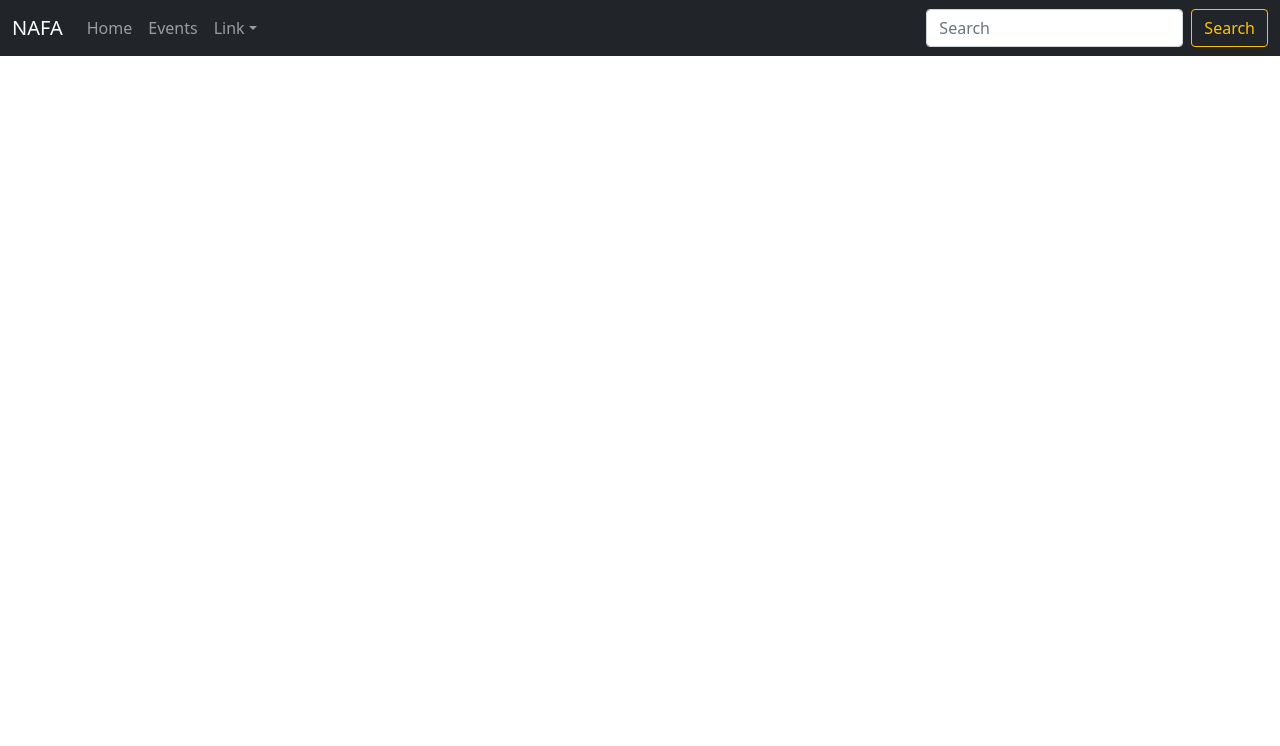
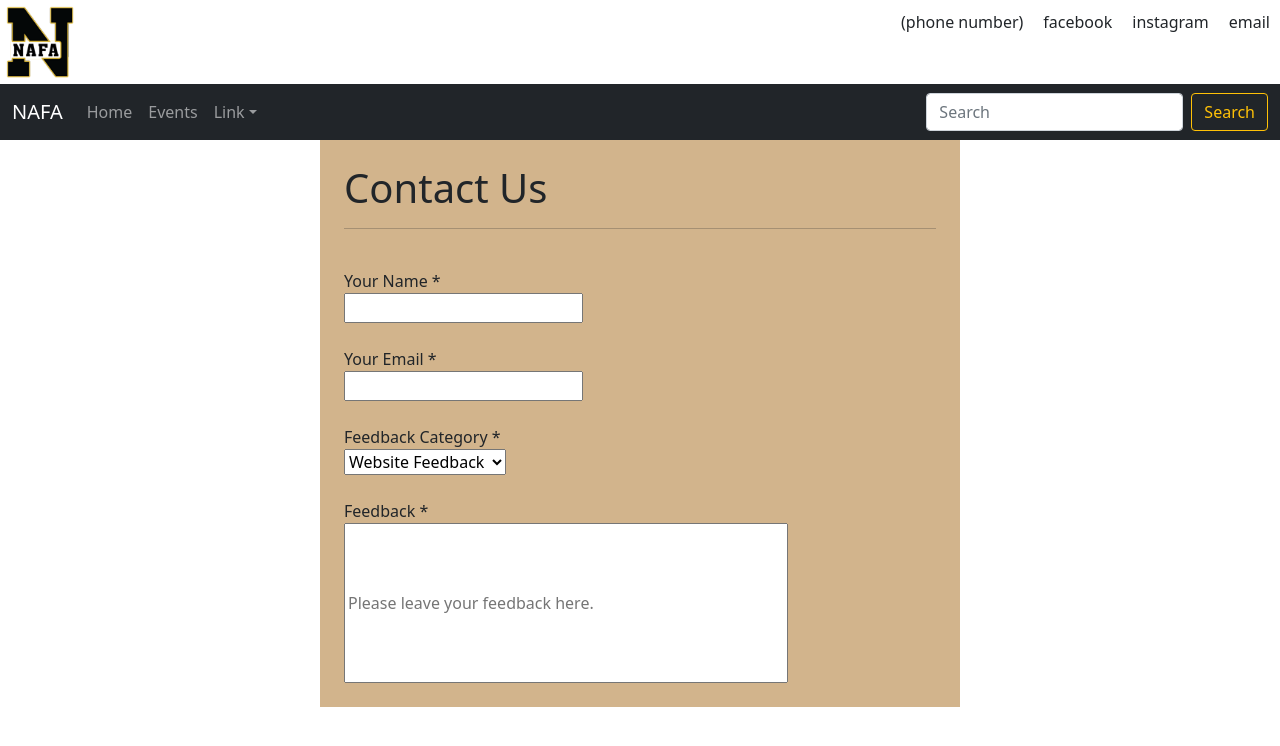
Before and after one commit to masonmoore13/CodeRaid, a React (Create React App) app in the folder nafa-frontend/: page /contact in a window 1280 px wide. Shown: the top 746 px of the page. Built offline with nearby package versions, Linux system fonts and the light colour scheme.

Commit message:
merged master with layout

```diff
--- a/nafa-frontend/src/App.js
+++ b/nafa-frontend/src/App.js
@@ -1,11 +1,13 @@
 import './App.css';
-import Navbar from './components/navbar/NavBar';
+// import Navbar from './components/navbar/NavBar';
+import Contact from './components/pages/contact/contactPage';
+// import Header from './components/header/Header';
 
 function App() {
   return (
     <div className="App">
-      <Navbar />
-
+      {/* put any page here */}
+      <Contact/>
     </div>
   );
 }
--- a/nafa-frontend/src/components/header/Header.js
+++ b/nafa-frontend/src/components/header/Header.js
@@ -1,5 +1,5 @@
 import React from "react"
-import nafaLogo from "../../images/nafa-logo.png"
+import nafaLogo from "../../components/images/nafa-logo.png"
 import "./header.css"
 
 export default function Header() {
--- a/nafa-frontend/src/components/pages/about/aboutPage.js
+++ b/nafa-frontend/src/components/pages/about/aboutPage.js
@@ -1,12 +1,14 @@
 import React from 'react'
-import Template from '../../components/template/Template'
 import './about.css'
+import Header from '../../../components/header/Header'
+import Navbar from '../../../components/navbar/NavBar'
 
 
 export default function About() {
     return (
         <>
-            <Template/>
+            <Header/>
+            <Navbar/>
                 <div className="about-us-container">
                     <h1>About Us</h1>
                     <hr/>
--- a/nafa-frontend/src/components/pages/contact/contactPage.js
+++ b/nafa-frontend/src/components/pages/contact/contactPage.js
@@ -1,12 +1,14 @@
 import React from 'react'
-import Template from '../../components/template/Template'
+import Header from '../../../components/header/Header'
+import Navbar from '../../../components/navbar/NavBar'
 import './contact.css'
 
 
 export default function Contact() {
     return (
         <>
-            <Template/>
+                <Header/>
+                <Navbar/>
                 <div className="contact-container">
                     <h1>Contact Us</h1>
                     <hr/><br/>
```
Also changed, not shown: nafa-frontend/src/components/images/nafa-logo.png (added).
